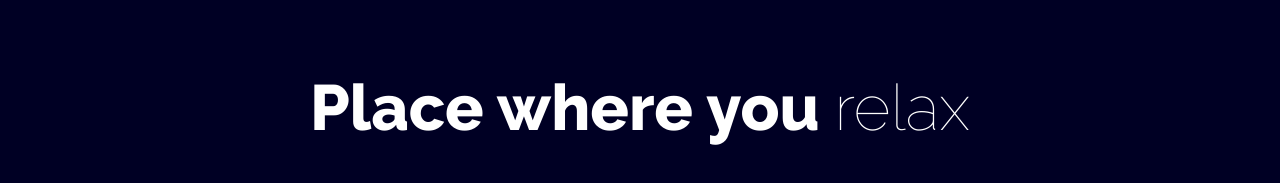
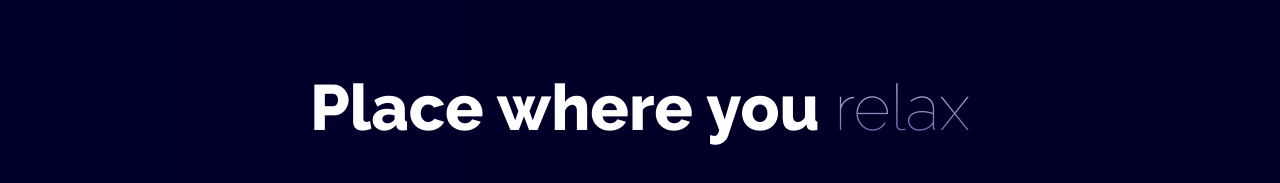
Before and after one commit to snturk/thing2, a Nuxt app: page / in a window 1280 px wide. Shown: the part 325-508 px from the top of the page. Built offline with nearby package versions, Linux system fonts and the light colour scheme.

Commit message:
added animations

```diff
--- a/layouts/default.vue
+++ b/layouts/default.vue
@@ -19,8 +19,16 @@ html, body {
   width: 100vw;
   height: 100vh;
   margin: 0;
-  background: #000024;
+  background: linear-gradient(90deg, #000050 0%, #000030 48%,  #000022 100%);
+  background-size: 300%;
+  background-position: 100% 0%;
+  animation: bgFade ease 8s;
   font-family: 'Raleway', sans-serif;
+}
+
+@keyframes bgFade {
+  from{background-position: 0% 0%;}
+  to{background-position: 100% 0%;}
 }
 
 #__nuxt, #__layout{
@@ -88,8 +96,8 @@ nav{
 
 @media screen and (max-width: 768px) {
   nav{
+    height: 15%;
     flex-direction: column;
-    justify-content: center;
     align-items: center;
   }
 
@@ -98,6 +106,7 @@ nav{
   }
 
   #navBarContainer{
+    width: 90%;
     margin-right: unset;
   }
 }
--- a/pages/index.vue
+++ b/pages/index.vue
@@ -24,10 +24,22 @@ export default {}
   font-size: 64px;
   font-weight: bold;
   color: white;
+  animation: fadeInOpening ease 1.7s;
+}
+
+@keyframes fadeInOpening {
+  from{opacity: 0;}
+  to{opacity: 1;}
 }
 
 #homeTitle span{
   font-weight: 100;
+  background: -webkit-linear-gradient(#eee, rgb(22, 9, 138));
+  -webkit-background-clip: text;
+  -webkit-text-fill-color: transparent;
+  -webkit-background-size: 200%;
+  background-position: 0% 30%;
+  animation: fadeInOpening ease 5s;
 }
 
 @media screen and (max-width: 768px){
```
